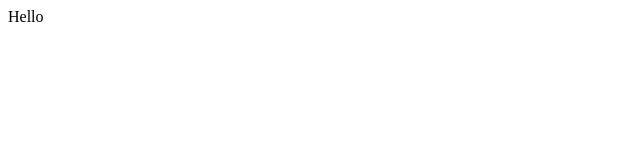
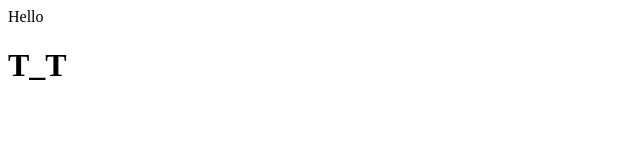
Before and after one commit to MarkjoinedGit/demo-repo, a plain HTML site: page index.html in a window 1280 px wide. Shown: the full height of the page, 0-640 px from the left. Drawn offline with Linux system fonts and the light colour scheme.

Commit message:
Tao muon sua file html

```diff
--- a/index.html
+++ b/index.html
@@ -1 +1,2 @@
 <div>Hello</div>
+<h1>T_T</h1>
```
